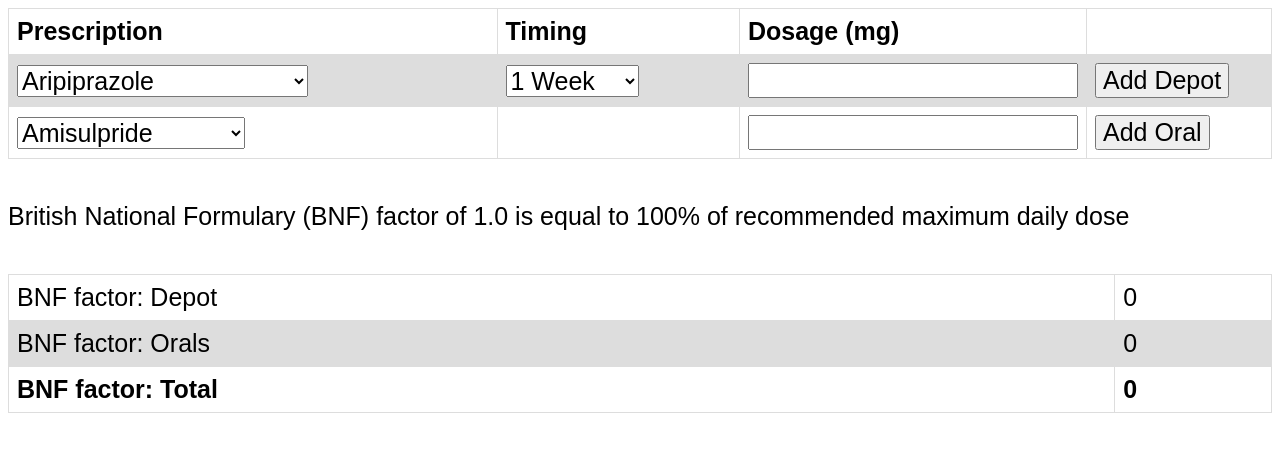
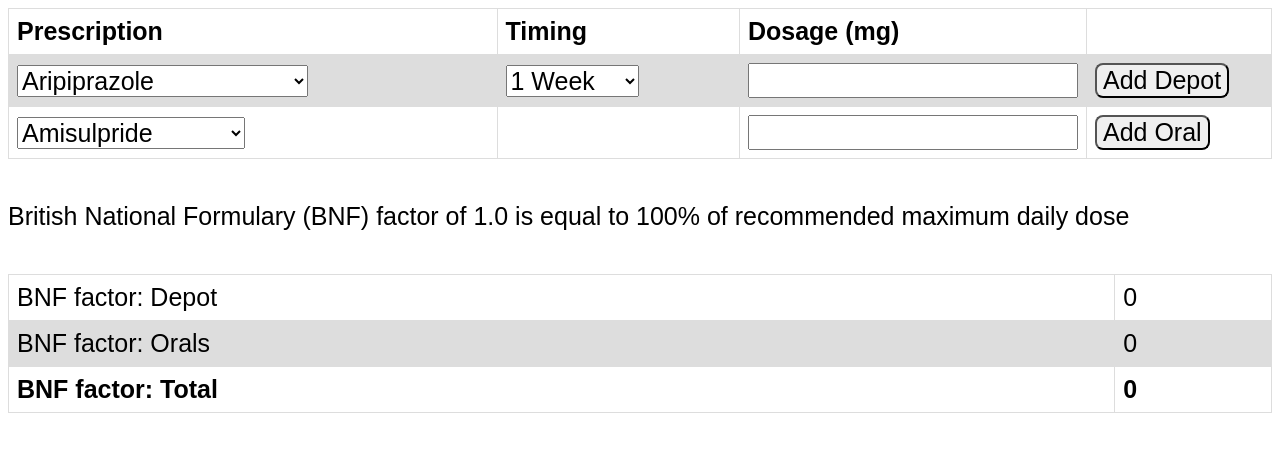
Before and after one commit to kornor/kornor.github.io, a plain HTML site: page index.html in a window 1280 px wide. Drawn offline with Linux system fonts and the light colour scheme.

Commit message:
Should work

```diff
--- a/styles.css
+++ b/styles.css
@@ -20,3 +20,5 @@ select, button, input, p {
   font-family: arial, sans-serif;
   font-size: 25px;
 }
+
+button {border-radius: 8px;}
```
